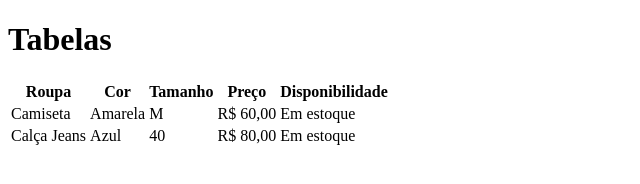
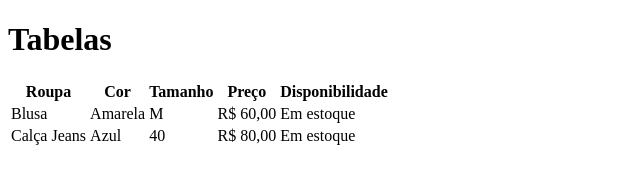
Before and after one commit to Lean-Antoni87/aula-tabela, a plain HTML site: page index.html in a window 1280 px wide. Shown: the full height of the page, 0-640 px from the left. Drawn offline with Linux system fonts and the light colour scheme.

Commit message:
troquei o item Camisa para Blusa index.html

```diff
--- a/index.html
+++ b/index.html
@@ -16,7 +16,7 @@
             <th>Disponibilidade</th>
         </tr>
         <tr>
-            <td>Camiseta</td>       <!-- TD são as Linhas de dados da tabela -->
+            <td>Blusa</td>       <!-- TD são as Linhas de dados da tabela -->
             <td>Amarela</td>
             <td>M</td>
             <td>R$ 60,00</td>
```
